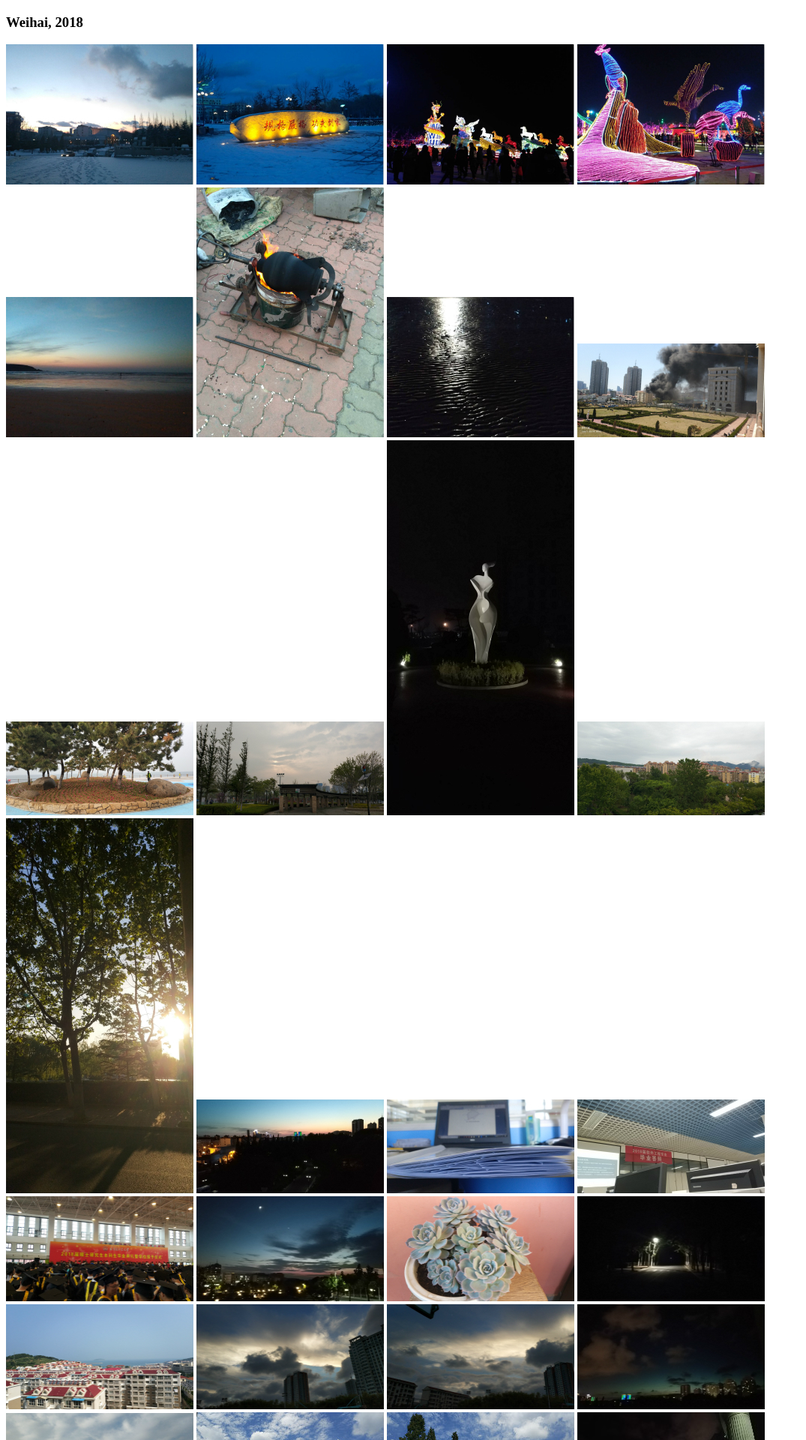
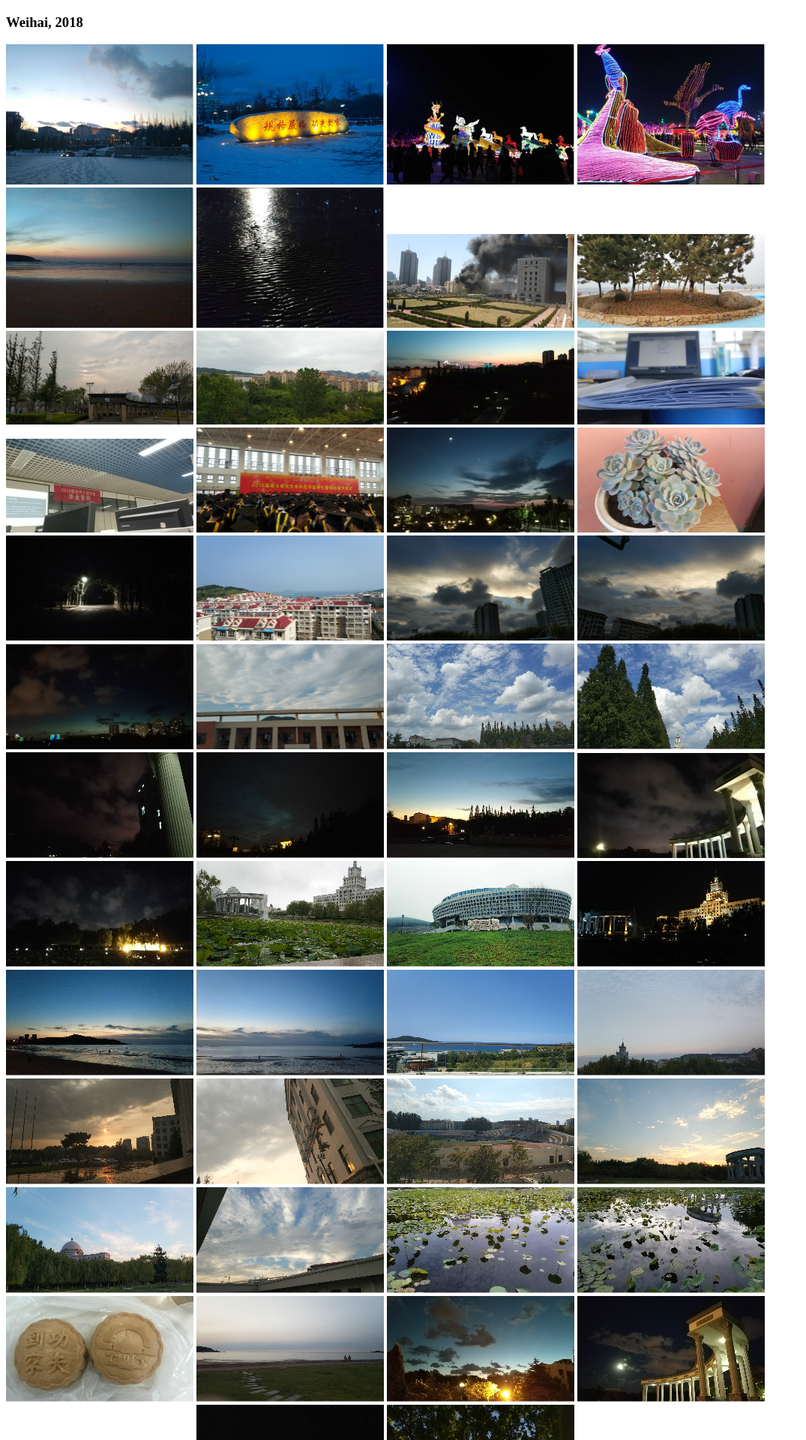
Before and after one commit to PAULYZHENG/paulyzheng.github.io, a Jekyll site: the page photograph/index.html, which Jekyll copies as it is, in a window 1280 px wide. Shown: the top 1920 px of the page at 75% size, without its empty margins (0-1075 px from the left). Built offline with Jekyll 4.4.1, drawn with Linux system fonts in a browser that asks for light colours; comment, search, counter and statistics services are not loaded.

Commit message:
Update index.html

```diff
--- a/photograph/index.html
+++ b/photograph/index.html
@@ -15,14 +15,11 @@
       <a class="example-image-link" href="./photo/2018003.jpg" data-lightbox="2018" data-title=""><img class="example-image" src="./thumbnail/2018003.jpg"/></a>
       <a class="example-image-link" href="./photo/2018004.jpg" data-lightbox="2018" data-title=""><img class="example-image" src="./thumbnail/2018004.jpg"/></a>
       <a class="example-image-link" href="./photo/2018005.jpg" data-lightbox="2018" data-title=""><img class="example-image" src="./thumbnail/2018005.jpg"/></a>
-      <a class="example-image-link" href="./photo/2018006.jpg" data-lightbox="2018" data-title=""><img class="example-image" src="./thumbnail/2018006.jpg"/></a>
       <a class="example-image-link" href="./photo/2018007.jpg" data-lightbox="2018" data-title=""><img class="example-image" src="./thumbnail/2018007.jpg"/></a>
       <a class="example-image-link" href="./photo/2018008.jpg" data-lightbox="2018" data-title=""><img class="example-image" src="./thumbnail/2018008.jpg"/></a>
       <a class="example-image-link" href="./photo/2018009.jpg" data-lightbox="2018" data-title=""><img class="example-image" src="./thumbnail/2018009.jpg"/></a>
       <a class="example-image-link" href="./photo/2018010.jpg" data-lightbox="2018" data-title=""><img class="example-image" src="./thumbnail/2018010.jpg"/></a>
-      <a class="example-image-link" href="./photo/2018011.jpg" data-lightbox="2018" data-title=""><img class="example-image" src="./thumbnail/2018011.jpg"/></a>
       <a class="example-image-link" href="./photo/2018012.jpg" data-lightbox="2018" data-title=""><img class="example-image" src="./thumbnail/2018012.jpg"/></a>
-      <a class="example-image-link" href="./photo/2018013.jpg" data-lightbox="2018" data-title=""><img class="example-image" src="./thumbnail/2018013.jpg"/></a>
       <a class="example-image-link" href="./photo/2018014.jpg" data-lightbox="2018" data-title=""><img class="example-image" src="./thumbnail/2018014.jpg"/></a>
       <a class="example-image-link" href="./photo/2018015.jpg" data-lightbox="2018" data-title=""><img class="example-image" src="./thumbnail/2018015.jpg"/></a>
       <a class="example-image-link" href="./photo/2018016.jpg" data-lightbox="2018" data-title=""><img class="example-image" src="./thumbnail/2018016.jpg"/></a>
@@ -55,13 +52,16 @@
       <a class="example-image-link" href="./photo/2018043.jpg" data-lightbox="2018" data-title=""><img class="example-image" src="./thumbnail/2018043.jpg"/></a>
       <a class="example-image-link" href="./photo/2018044.jpg" data-lightbox="2018" data-title=""><img class="example-image" src="./thumbnail/2018044.jpg"/></a>
       <a class="example-image-link" href="./photo/2018045.jpg" data-lightbox="2018" data-title=""><img class="example-image" src="./thumbnail/2018045.jpg"/></a>
-      <a class="example-image-link" href="./photo/2018046.jpg" data-lightbox="2018" data-title=""><img class="example-image" src="./thumbnail/2018046.jpg"/></a>
       <a class="example-image-link" href="./photo/2018047.jpg" data-lightbox="2018" data-title=""><img class="example-image" src="./thumbnail/2018047.jpg"/></a>
       <a class="example-image-link" href="./photo/2018048.jpg" data-lightbox="2018" data-title=""><img class="example-image" src="./thumbnail/2018048.jpg"/></a>
       <a class="example-image-link" href="./photo/2018049.jpg" data-lightbox="2018" data-title=""><img class="example-image" src="./thumbnail/2018049.jpg"/></a>
       <a class="example-image-link" href="./photo/2018050.jpg" data-lightbox="2018" data-title=""><img class="example-image" src="./thumbnail/2018050.jpg"/></a>
       <a class="example-image-link" href="./photo/2018051.jpg" data-lightbox="2018" data-title=""><img class="example-image" src="./thumbnail/2018051.jpg"/></a>
       <a class="example-image-link" href="./photo/2018052.jpg" data-lightbox="2018" data-title=""><img class="example-image" src="./thumbnail/2018052.jpg"/></a>
+      <a class="example-image-link" href="./photo/2018006.jpg" data-lightbox="2018" data-title=""><img class="example-image" src="./thumbnail/2018006.jpg"/></a>
+      <a class="example-image-link" href="./photo/2018011.jpg" data-lightbox="2018" data-title=""><img class="example-image" src="./thumbnail/2018011.jpg"/></a>
+      <a class="example-image-link" href="./photo/2018013.jpg" data-lightbox="2018" data-title=""><img class="example-image" src="./thumbnail/2018013.jpg"/></a>
+      <a class="example-image-link" href="./photo/2018046.jpg" data-lightbox="2018" data-title=""><img class="example-image" src="./thumbnail/2018046.jpg"/></a>
       <a class="example-image-link" href="./photo/2018053.jpg" data-lightbox="2018" data-title=""><img class="example-image" src="./thumbnail/2018053.jpg"/></a>
     </div>
 
@@ -70,21 +70,21 @@
     <h3>Weihai, 2017</h3>
     <div>
       <a class="example-image-link" href="./photo/2017001.jpg" data-lightbox="2017" data-title=""><img class="example-image" src="./thumbnail/2017001.jpg"/></a>
-      <a class="example-image-link" href="./photo/2017002.jpg" data-lightbox="2017" data-title=""><img class="example-image" src="./thumbnail/2017002.jpg"/></a>
-      <a class="example-image-link" href="./photo/2017003.jpg" data-lightbox="2017" data-title=""><img class="example-image" src="./thumbnail/2017003.jpg"/></a>
       <a class="example-image-link" href="./photo/2017004.jpg" data-lightbox="2017" data-title=""><img class="example-image" src="./thumbnail/2017004.jpg"/></a>
-      <a class="example-image-link" href="./photo/2017005.jpg" data-lightbox="2017" data-title=""><img class="example-image" src="./thumbnail/2017005.jpg"/></a>
       <a class="example-image-link" href="./photo/2017006.jpg" data-lightbox="2017" data-title=""><img class="example-image" src="./thumbnail/2017006.jpg"/></a>
       <a class="example-image-link" href="./photo/2017007.jpg" data-lightbox="2017" data-title=""><img class="example-image" src="./thumbnail/2017007.jpg"/></a>
       <a class="example-image-link" href="./photo/2017008.jpg" data-lightbox="2017" data-title=""><img class="example-image" src="./thumbnail/2017008.jpg"/></a>
       <a class="example-image-link" href="./photo/2017009.jpg" data-lightbox="2017" data-title=""><img class="example-image" src="./thumbnail/2017009.jpg"/></a>
       <a class="example-image-link" href="./photo/2017010.jpg" data-lightbox="2017" data-title=""><img class="example-image" src="./thumbnail/2017010.jpg"/></a>
       <a class="example-image-link" href="./photo/2017011.jpg" data-lightbox="2017" data-title=""><img class="example-image" src="./thumbnail/2017011.jpg"/></a>
-      <a class="example-image-link" href="./photo/2017012.jpg" data-lightbox="2017" data-title=""><img class="example-image" src="./thumbnail/2017012.jpg"/></a>
       <a class="example-image-link" href="./photo/2017013.jpg" data-lightbox="2017" data-title=""><img class="example-image" src="./thumbnail/2017013.jpg"/></a>
       <a class="example-image-link" href="./photo/2017014.jpg" data-lightbox="2017" data-title=""><img class="example-image" src="./thumbnail/2017014.jpg"/></a>
       <a class="example-image-link" href="./photo/2017015.jpg" data-lightbox="2017" data-title=""><img class="example-image" src="./thumbnail/2017015.jpg"/></a>
       <a class="example-image-link" href="./photo/2017016.jpg" data-lightbox="2017" data-title=""><img class="example-image" src="./thumbnail/2017016.jpg"/></a>
+      <a class="example-image-link" href="./photo/2017002.jpg" data-lightbox="2017" data-title=""><img class="example-image" src="./thumbnail/2017002.jpg"/></a>
+      <a class="example-image-link" href="./photo/2017003.jpg" data-lightbox="2017" data-title=""><img class="example-image" src="./thumbnail/2017003.jpg"/></a>
+      <a class="example-image-link" href="./photo/2017005.jpg" data-lightbox="2017" data-title=""><img class="example-image" src="./thumbnail/2017005.jpg"/></a>
+      <a class="example-image-link" href="./photo/2017012.jpg" data-lightbox="2017" data-title=""><img class="example-image" src="./thumbnail/2017012.jpg"/></a>
       <a class="example-image-link" href="./photo/2017017.jpg" data-lightbox="2017" data-title=""><img class="example-image" src="./thumbnail/2017017.jpg"/></a>
     </div>
 
@@ -99,8 +99,8 @@
       <a class="example-image-link" href="./photo/2016005.jpg" data-lightbox="2016" data-title=""><img class="example-image" src="./thumbnail/2016005.jpg"/></a>
       <a class="example-image-link" href="./photo/2016006.jpg" data-lightbox="2016" data-title=""><img class="example-image" src="./thumbnail/2016006.jpg"/></a>
       <a class="example-image-link" href="./photo/2016007.jpg" data-lightbox="2016" data-title=""><img class="example-image" src="./thumbnail/2016007.jpg"/></a>
+      <a class="example-image-link" href="./photo/2016009.jpg" data-lightbox="2016" data-title=""><img class="example-image" src="./thumbnail/2016009.jpg"/></a>
       <a class="example-image-link" href="./photo/2016008.jpg" data-lightbox="2016" data-title=""><img class="example-image" src="./thumbnail/2016008.jpg"/></a>
-      <a class="example-image-link" href="./photo/2016009.jpg" data-lightbox="2016" data-title=""><img class="example-image" src="./thumbnail/2016009.jpg"/></a>
       <a class="example-image-link" href="./photo/2016010.jpg" data-lightbox="2016" data-title=""><img class="example-image" src="./thumbnail/2016010.jpg"/></a>
     </div>
   </section>
```
